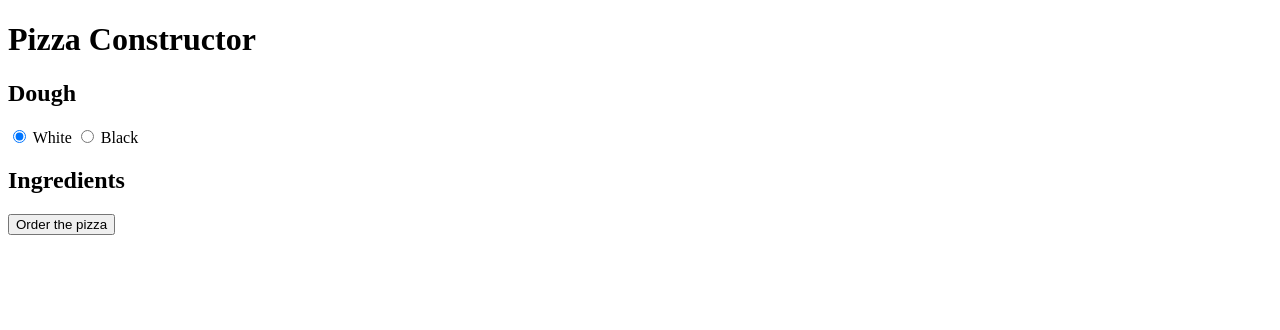
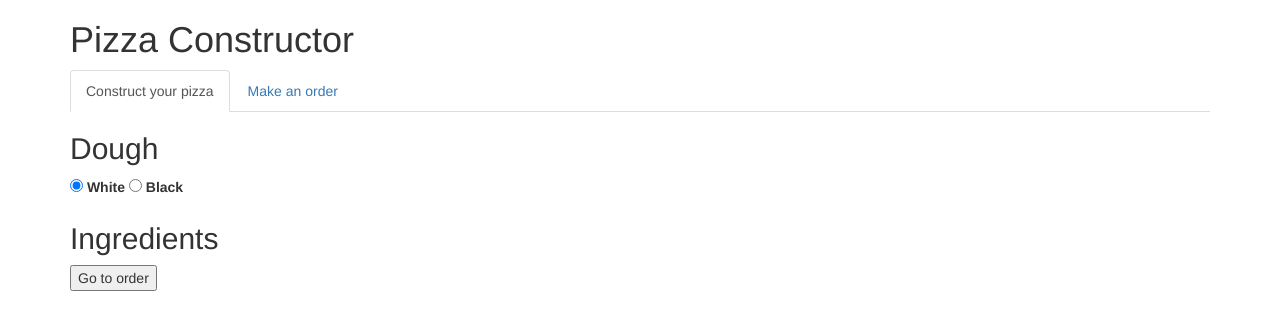
Before and after one commit to hesoyam11/pizza-constructor, a Django app: page / in a window 1280 px wide. Shown: the top 330 px of the page. Run offline with Django 3.2, Linux system fonts and the light colour scheme; data that the repository does not hold is empty; some libraries are stand-ins or nearby versions.

Commit message:
enabled Bootstrap and finished the order form

```diff
--- a/constructor/views.py
+++ b/constructor/views.py
@@ -5,6 +5,8 @@ from .models import IngredientGroup
 def pizza_construct(request):
     if request.method == 'POST':
         print('POST detected!')
+        for k, v in request.POST.items():
+            print(k, v)
 
     groups = IngredientGroup.objects.all()
 
--- a/templates/constructor/base.html
+++ b/templates/constructor/base.html
@@ -4,10 +4,16 @@
 <head>
     <meta charset="UTF-8">
     <title>Pizza Constructor</title>
+    <!-- Bootstrap CSS and JS -->
+    <link rel="stylesheet" href="https://maxcdn.bootstrapcdn.com/bootstrap/3.4.0/css/bootstrap.min.css">
+    <script src="https://ajax.googleapis.com/ajax/libs/jquery/3.3.1/jquery.min.js"></script>
+    <script src="https://maxcdn.bootstrapcdn.com/bootstrap/3.4.0/js/bootstrap.min.js"></script>
 </head>
 <body>
-<h1>Pizza Constructor</h1>
-{% block content %}
-{% endblock %}
+<div class="container">
+    <h1>Pizza Constructor</h1>
+    {% block content %}
+    {% endblock %}
+</div>
 </body>
 </html>
--- a/templates/constructor/pizza_constructor.html
+++ b/templates/constructor/pizza_constructor.html
@@ -3,6 +3,17 @@
 {% block content %}
 <form method="post">
     {% csrf_token %}
+    <ul class="nav nav-tabs">
+        <li class="active">
+            <a data-toggle="tab" href="#construct-pizza">Construct your pizza</a>
+        </li>
+        <li>
+            <a data-toggle="tab" href="#make-order">Make an order</a>
+        </li>
+    </ul>
+
+    <div class="tab-content">
+        <div id="construct-pizza" class="tab-pane fade in active">
             <h2>Dough</h2>
             <div>
                 <input type="radio" id="white" name="dough" value="W" checked>
@@ -10,19 +21,42 @@
                 <input type="radio" id="black" name="dough" value="B">
                 <label for="black">Black</label>
             </div>
+
             <h2>Ingredients</h2>
             {% for group in groups %}
                 <div class="ingredient-group">
                     <h3>{{ group.name }}</h3>
                     {% for ingredient in group.ingredients.all %}
                         <div class="ingredient">
-                    <label for="{{ ingredient.id }}">{{ ingredient.name }}: ${{ ingredient.price }}</label>
+                            <label for="{{ ingredient.id }}">
+                                {{ ingredient.name }}: $<span class="price">{{ ingredient.price }}</span>
+                            </label>
                             <br>
                             <input id="{{ ingredient.id }}" name="{{ ingredient.id }}" type="number" min="0" max="100" value="0">
                         </div>
                     {% endfor %}
                 </div>
             {% endfor %}
+
+            <button id="order-btn" type="button">
+                Go to order
+            </button>
+        </div>
+
+        <div id="make-order" class="tab-pane fade">
+            <div>
+                <label for="customer-name">Your Name:</label><br>
+                <input id="customer-name" name="customer_name" required><br>
+
+                <label for="phone-number">Phone Number:</label><br>
+                <input id="phone-number" name="phone_number" placeholder="e.g., +123456789 (from 9 to 15 digits)" required><br>
+
+                <label for="email">Your Email:</label><br>
+                <input id="email" type="email" name="email" required>
+            </div>
+
             <input type="submit" value="Order the pizza">
+        </div>
+    </div>
 </form>
 {% endblock %}
```
Lines whose indentation alone changed are shown as unchanged.
